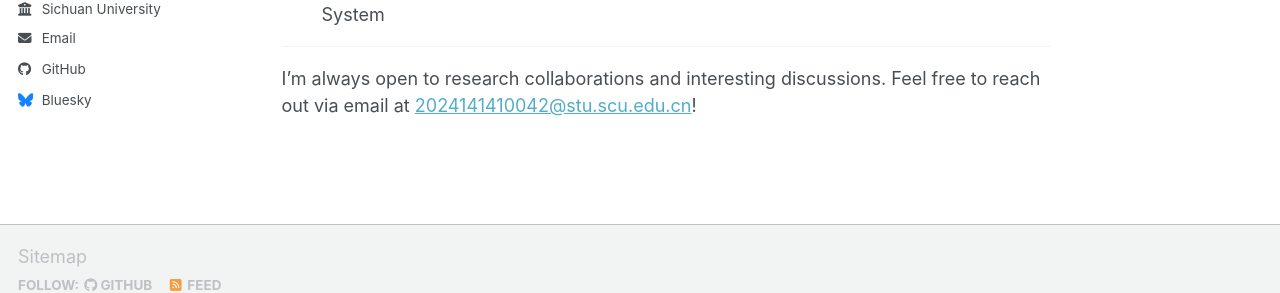
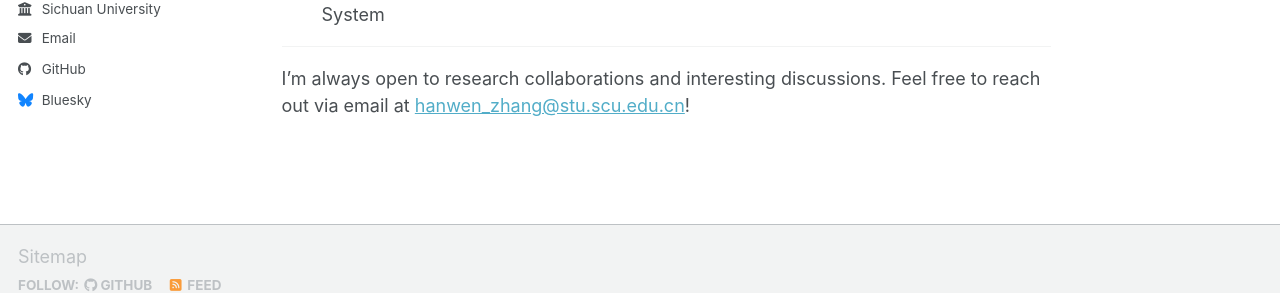
Before and after one commit to hwzhangcs/hwzhangcs.github.io, a Jekyll site: the page built from _pages/about.md, in a window 1280 px wide and 900 px high, scrolled down 1980 px. Shown: the part 538-831 px from the top of the window. Built offline with Jekyll 4.4.1, drawn with Linux system fonts in a browser that asks for light colours; a script bundle is joined from its source files by our own code; library files that are not in the unit come from our copies.

Commit message:
Update email to hanwen_zhang@stu.scu.edu.cn

```diff
--- a/_config.yml
+++ b/_config.yml
@@ -29,7 +29,7 @@ author:
   location         : "Chengdu, China"
   employer         : "Sichuan University"
   uri              : # URL
-  email            : "2024141410042@stu.scu.edu.cn"
+  email            : "hanwen_zhang@stu.scu.edu.cn"
 
   # Academic websites
   academia         : # URL
--- a/_pages/about.md
+++ b/_pages/about.md
@@ -72,4 +72,4 @@ Planning a national-level undergraduate innovation project focusing on multimoda
 
 ---
 
-I'm always open to research collaborations and interesting discussions. Feel free to reach out via email at [2024141410042@stu.scu.edu.cn](mailto:2024141410042@stu.scu.edu.cn)!
+I'm always open to research collaborations and interesting discussions. Feel free to reach out via email at [hanwen_zhang@stu.scu.edu.cn](mailto:hanwen_zhang@stu.scu.edu.cn)!
```
